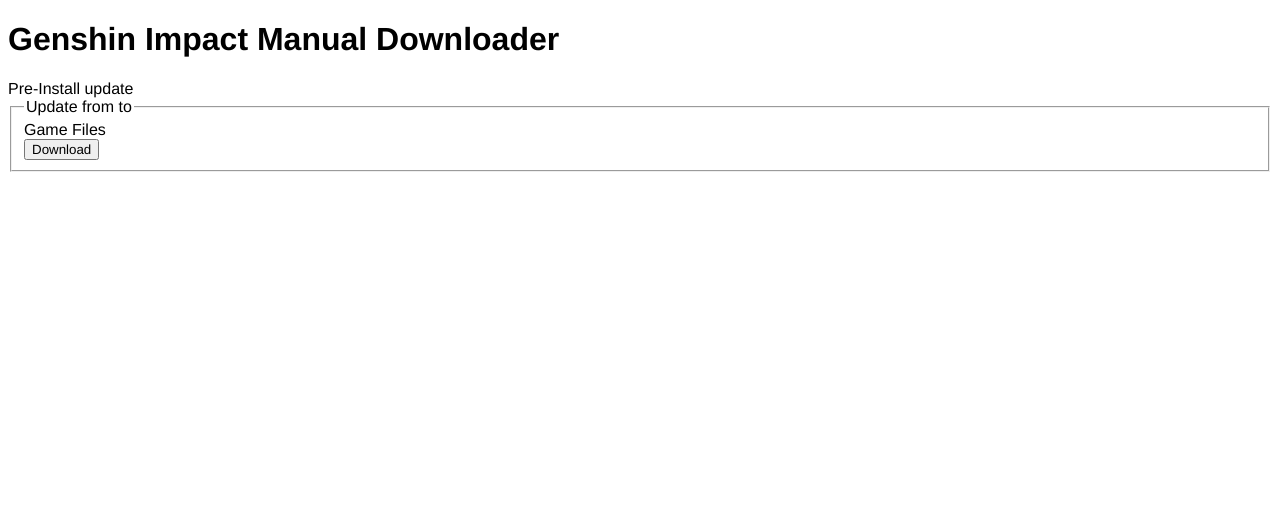
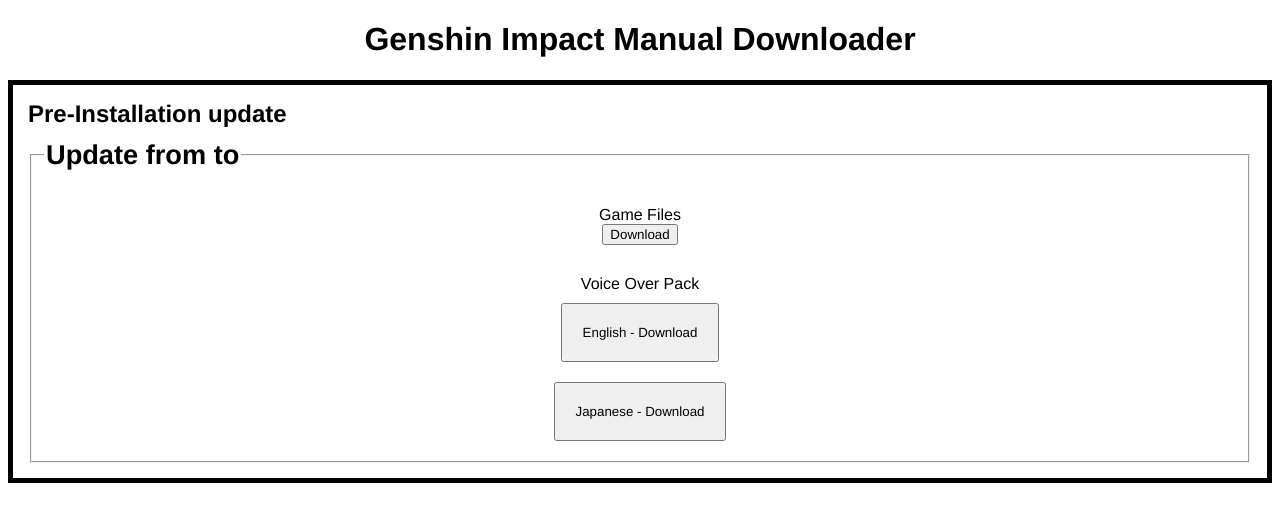
Before and after one commit to yoelalf/genshin-dl, a plain HTML site: page index.html in a window 1280 px wide. Drawn offline with nearby package versions, Linux system fonts and the light colour scheme; no server answers.

Commit message:
pre installation done

```diff
--- a/index.html
+++ b/index.html
@@ -4,27 +4,38 @@
       <meta name="viewport" content="width=device-width, initial-scale=1.0"/>
       <meta charset="UTF-8"/>
       <link rel="stylesheet" href="./styles.css"/>
-
+      <title>Genshin Impact Downloader</title>
       <script src="https://ajax.googleapis.com/ajax/libs/jquery/3.6.4/jquery.min.js"></script>
    </head>
    <body>
       <header>
-           <h1>Genshin Impact Manual Downloader</h1>
-           <section>
-               Pre-Install update
-           </section>
-           <fieldset><legend>Update from <span id="latest-before-predl"></span> to <span id="latest-after-predl"></span></legend>
+        <h1 id="title">Genshin Impact Manual Downloader</h1>
+      </header>
+      <main>
+
+         <section class="section">
+            <h2>Pre-Installation update</h2>
+            <fieldset>
+               <legend>Update from <span id="latest-before-predl"></span> to <span id="latest-after-predl"></span></legend>
                <div class="game-files">
                   <span>Game Files</span>
-                <a href="https://www.google.com" id="link-predl">
+                  <a href="" id="link-predl">
                   <input type="button" class="button" value='Download' />
                   </a>
                </div>
-
+               <div class="divider"></div>
+               <div class="voice-over-pack">
+                  <span id="voice-over-title">Voice Over Pack</span>
+                  <a href="" id="link-predl-en">
+                  <input type="button" class="button-voice" value='English - Download' />
+                  </a>
+                  <a href="" id="link-predl-jp">
+                  <input type="button" class="button-voice" value='Japanese - Download' />
+                  </a>
+               </div>
             </fieldset>
-
-       </header>
-       <main></main>
+         </section>
+      </main>
       <footer></footer>
       <script src="./jquery.js"></script>
    </body>
--- a/jquery.js
+++ b/jquery.js
@@ -1,4 +1,5 @@
 let link = 'https://sdk-os-static.mihoyo.com/hk4e_global/mdk/launcher/api/resource?launcher_id=10&key=gcStgarh'
+// let link = 'offline.json'
 let object_parent;
 $(document).ready(function() {
     $.getJSON(link, function(obj) {
@@ -10,7 +11,14 @@
 });
 
 SetHTMLPreInstall = (value) =>{
+    //On Game Files
     document.getElementById('latest-before-predl').innerHTML = value.diffs[0].version
     document.getElementById('latest-after-predl').innerHTML = value.latest.version
     document.getElementById('link-predl').setAttribute("href", value.diffs[0].path)
+
+    //On English Voice Pack
+    document.getElementById('link-predl-en').setAttribute("href", value.diffs[0].voice_packs[1].path)
+
+    //On Japanese Voice Pack
+    document.getElementById('link-predl-jp').setAttribute("href", value.diffs[0].voice_packs[2].path)
 }
--- a/styles.css
+++ b/styles.css
@@ -6,3 +6,37 @@
     display: flex;
     flex-direction: column;
 }
+#title{
+    text-align: center;
+}
+h2{
+    margin-top:0;
+    margin-bottom: 11px;
+}
+.voice-over-pack{
+    display: flex;
+    text-align: center;
+    flex-direction: column;
+    margin: 0 auto;
+}
+.button-voice{
+    display: flex;
+    margin: 10px auto;
+    justify-content:center;
+    padding: 20px;
+}
+a{
+    text-decoration: none;
+}
+legend{
+    font-size: 1.7em;
+    font-weight: bold;
+}
+.game-files{
+    text-align: center;
+    margin: 30px;
+}
+.section{
+    padding: 15px;
+    border:5px solid black;
+}
```
Lines whose indentation alone changed are shown as unchanged.
